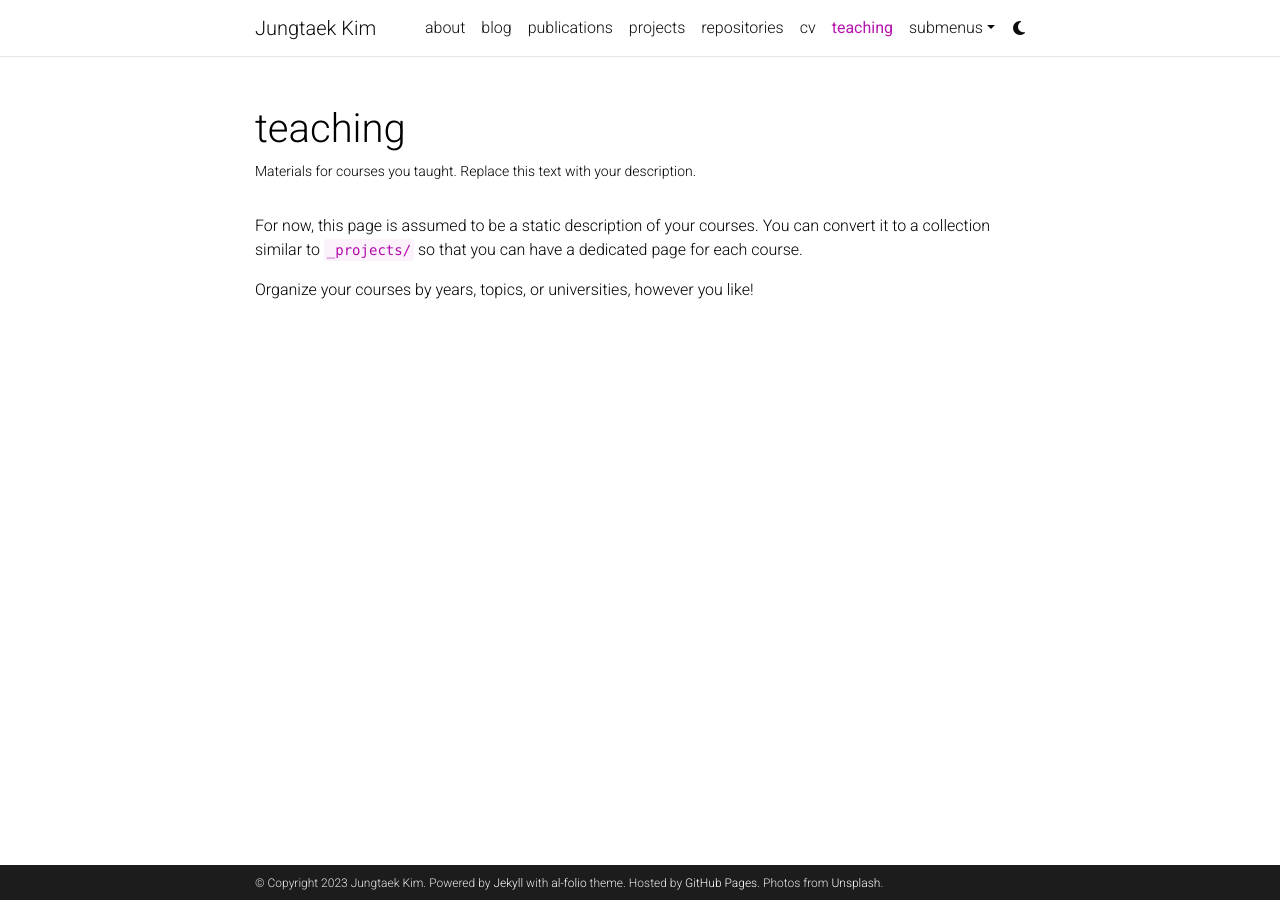
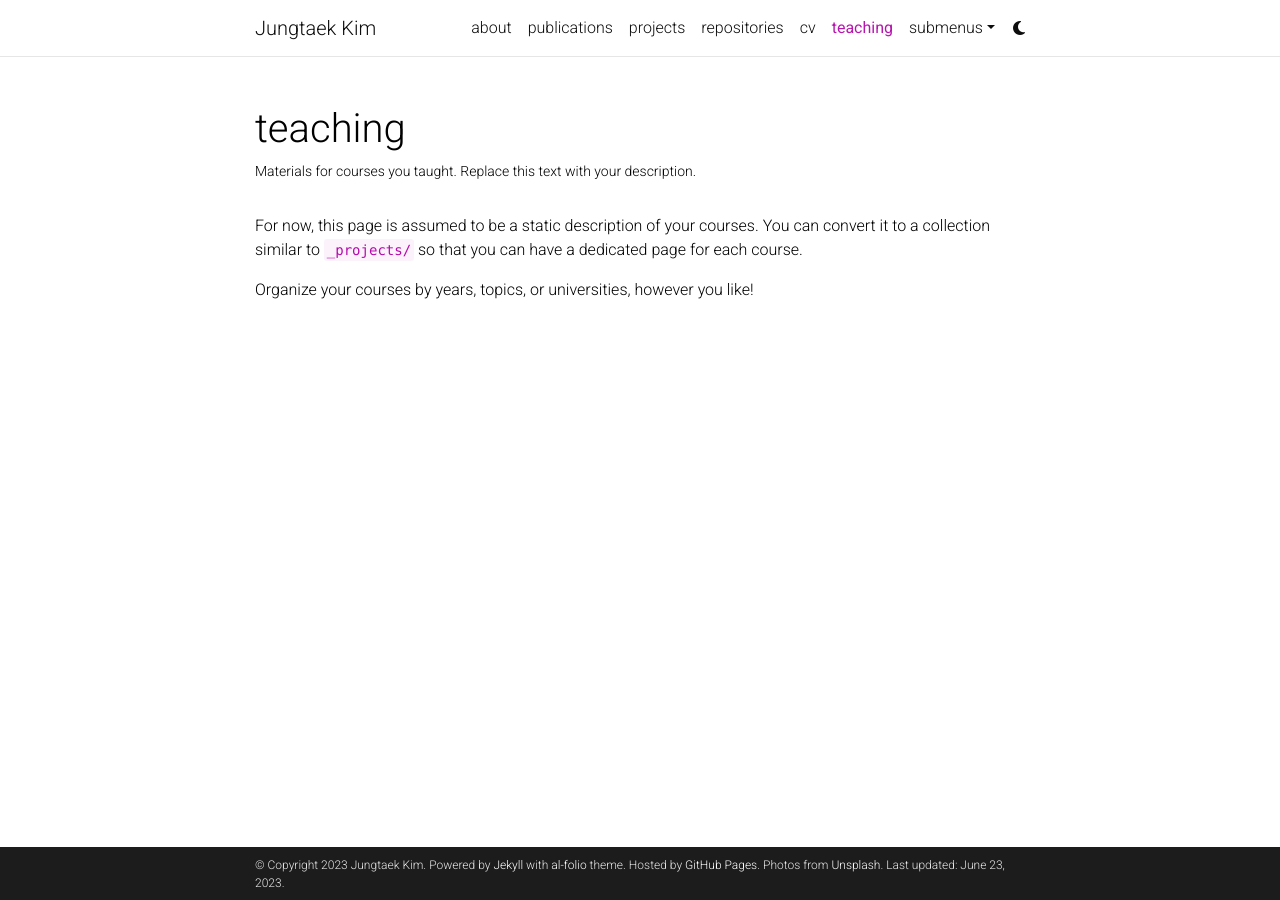
Before and after one commit to jungtaekkim/jungtaekkim.github.io, a Jekyll site: the page built from _pages/teaching.md, in a window 1280 px wide. Built offline with Jekyll 4.4.1, drawn with Linux system fonts in a browser that asks for light colours; comment, search, counter and statistics services are not loaded; a style sheet for code colours, icons or effects is not loaded; some of the changed lines change nothing that is shown.

Commit message:
Update pages

```diff
--- a/_config.yml
+++ b/_config.yml
@@ -20,7 +20,7 @@
 
 url: https://jungtaekkim.github.io
 baseurl:
-last_updated: false # set to true if you want to display last updated in the footer
+last_updated: true
 impressum_path:  # set to path to include impressum link in the footer, use the same path as permalink in a page, helps to conform with EU GDPR
 
 # -----------------------------------------------------------------------------
@@ -45,7 +45,7 @@
 # will use title and url fields
 # Take a look to https://github.com/jekyll/jekyll-feed for more customization
 
-rss_icon: true
+rss_icon: false
 
 # -----------------------------------------------------------------------------
 # Layout
@@ -72,14 +72,14 @@
 # -----------------------------------------------------------------------------
 
 github_username: jungtaekkim
-gitlab_username: # your GitLab user name
+gitlab_username:
 twitter_username: jungtaek_kim
-mastodon_username: # your mastodon instance+username in the format instance.tld/@username
+mastodon_username:
 linkedin_username: # your LinkedIn user name
-telegram_username: # your Telegram user name
+telegram_username:
 scholar_userid: # your Google Scholar ID
 semanticscholar_id: # your Semantic Scholar ID
-whatsapp_number: # your WhatsApp number (full phone number in international format. Omit any zeroes, brackets, or dashes when adding the phone number in international format.)
+whatsapp_number:
 orcid_id: # your ORCID ID
 medium_username: # your Medium username
 quora_username: # your Quora username
@@ -94,16 +94,16 @@
 wikidata_id: # your wikidata id
 wikipedia_id: # your wikipedia id (Case sensitive)
 dblp_url: # your DBLP profile url
-stackoverflow_id: # your stackoverflow id
-kaggle_id: # your kaggle id
-lastfm_id: # your lastfm id
-spotify_id: # your spotify id
-pinterest_id: # your pinterest id
-unsplash_id: # your unsplash id
-instagram_id: # your instagram id
-facebook_id: # your facebook id
-youtube_id: # your youtube channel id (youtube.com/@<youtube_id>)
-discord_id: # your discord id (18-digit unique numerical identifier)
+stackoverflow_id:
+kaggle_id:
+lastfm_id:
+spotify_id:
+pinterest_id:
+unsplash_id:
+instagram_id:
+facebook_id:
+youtube_id:
+discord_id:
 
 contact_note: >
   You can even add a little note about which of these is the best way to reach you.
@@ -122,10 +122,10 @@
 # Blog
 # -----------------------------------------------------------------------------
 
-blog_name: al-folio # blog_name will be displayed in your blog page
-blog_nav_title: blog # your blog must have a title for it to be displayed in the nav bar
-blog_description: a simple whitespace theme for academics
-permalink: /blog/:year/:title/
+blog_name:
+blog_nav_title:
+blog_description:
+permalink:
 
 # Pagination
 pagination:
@@ -159,8 +159,8 @@
 # If you have blog posts published on medium.com or other external sources,
 # you can display them in your blog by adding a link to the RSS feed.
 external_sources:
-  - name: medium.com
-    rss_url: https://medium.com/@al-folio/feed
+  - name:
+    rss_url:
 
 # -----------------------------------------------------------------------------
 # Collections
--- a/_includes/header.html
+++ b/_includes/header.html
@@ -51,16 +51,6 @@
                   {%- endif -%}
                 </a>
               </li>
-              {% if site.blog_nav_title %}
-              <!-- Blog -->
-              <li class="nav-item {% if page.url contains 'blog' %}active{% endif %}">
-                <a class="nav-link" href="{{ '/blog/' | relative_url }}">{{ site.blog_nav_title }}
-                  {%- if page.url contains 'blog' -%}
-                  <span class="sr-only">(current)</span>
-                  {%- endif -%}
-                </a>
-              </li>
-              {%- endif %}
 
               <!-- Other pages -->
               {%- assign sorted_pages = site.pages | sort: "nav_order" -%}
```
